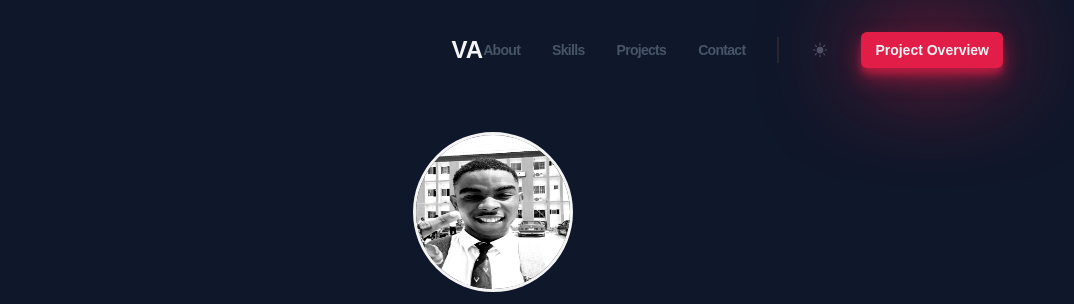
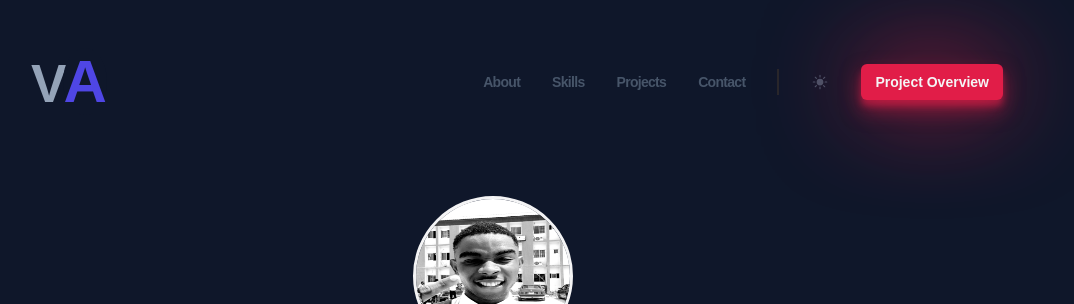
Before and after one commit to VictorUdeme/alx_capstone_project, a website built with Vite: page index.html in a window 1280 px wide. Shown: the top 304 px of the page, without its empty margins (143-1217 px from the left). Built offline with nearby package versions, Linux system fonts and the light colour scheme; a web font is replaced by a local one.

Commit message:
commit for headerPF

```diff
--- a/styles/components/header.css
+++ b/styles/components/header.css
@@ -1,6 +1,6 @@
 .header {
     display: flex;
-    justify-content: flex-end;
+    justify-content: space-between;
     align-items: center;
     padding-top: 2rem;
     padding-bottom: 2rem;
@@ -13,6 +13,21 @@
     display: none;
 }
 
+.header__logo {
+    font-size: var(--size-4xl);
+    color: var(--color-slate400);
+    cursor: pointer;
+    padding: 1rem;
+    margin-left: 2rem;
+}
+span {
+    color: var(--color-indigo);
+    font-size: var(--size-6xl);
+    margin-left: -0.06em;
+    background-color: var(--color-dark);
+    border-radius: 50%;
+}
+
 .header__bars {
     color: var(--color-light);
     width: var(--size-2xl);
@@ -21,7 +36,17 @@
 }
 
 /* extraSmall screen */
-/* @media (min-width: 475px) {} */
+@media (min-width: 475px) {
+    .header__link.image svg {
+        width: 1.5rem;
+        color: var(--color-slate600);
+        transition: color 0.3s;
+        /* margin-left: 2rem; */
+      }
+      .header__link.image svg:hover{
+        color: var(--color-rose);
+      }
+}
 
 
 /* Small screen */
@@ -46,6 +71,11 @@
         letter-spacing: -0.05em;
         transition: color 0.3s;
     }
+
+    .header__link.image svg {
+        width: 3%;
+        /* margin-left: 2rem; */
+      }
 
     .header__link:hover {
         color: var(--color-rose);
```
